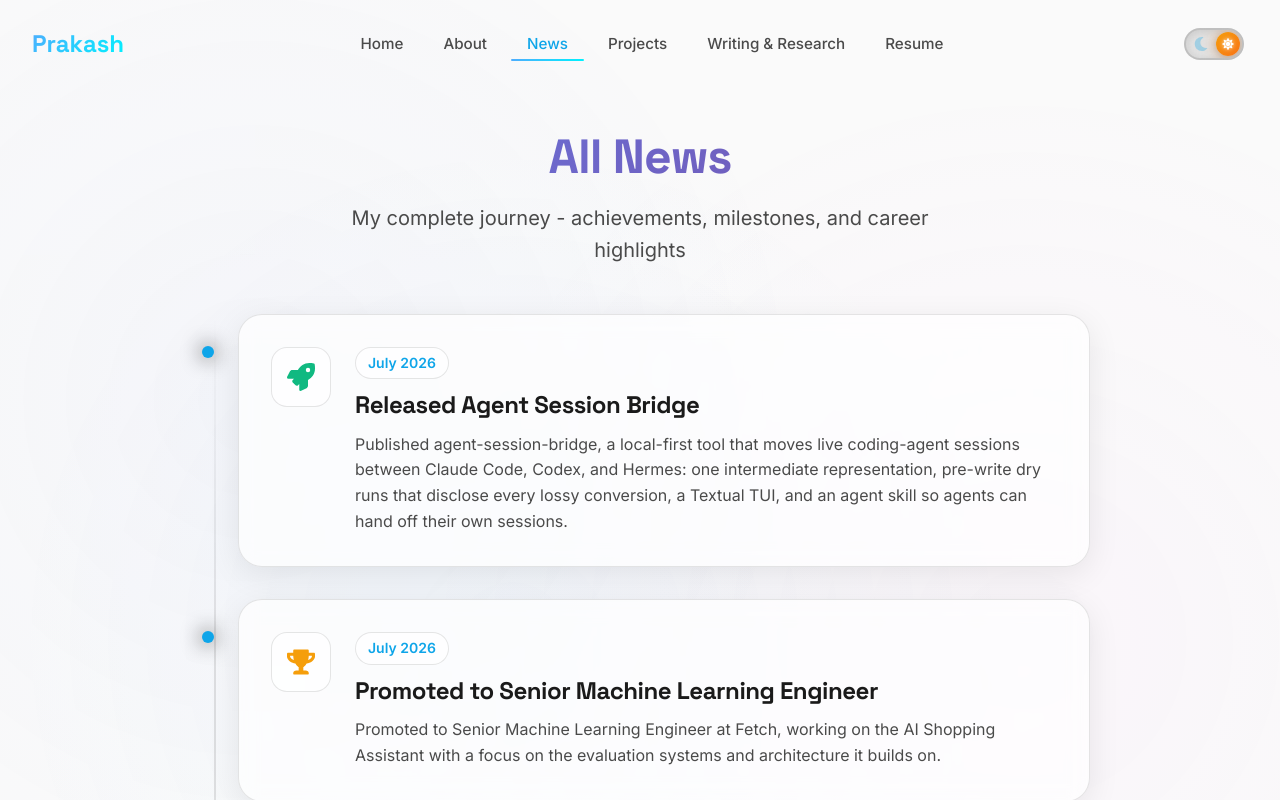
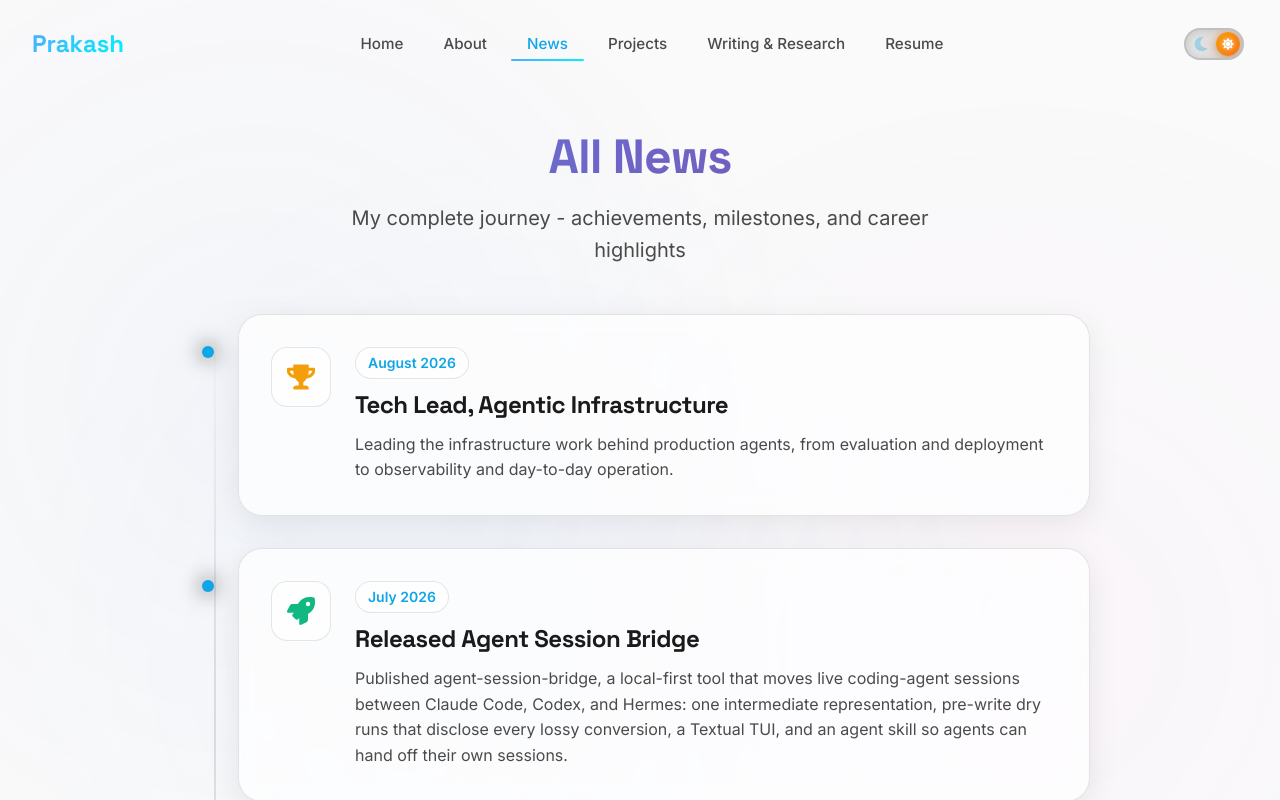
Before and after one commit to connectwithprakash/connectwithprakash.github.io, a React (Vite) app: page /news in a window 1280 px wide. Shown: the top 800 px of the page. Built offline with nearby package versions, Linux system fonts and the light colour scheme.

Commit message:
content: reflect agentic infrastructure tech lead role

```diff
--- a/src/components/About.jsx
+++ b/src/components/About.jsx
@@ -124,7 +124,7 @@ const About = () => {
           <motion.div className="section-header" variants={itemVariants}>
             <h2 className="section-title">About Me</h2>
             <p className="section-subtitle">
-              Senior Machine Learning Engineer building production AI systems
+              Senior Machine Learning Engineer · Tech Lead, Agentic Infrastructure
             </p>
           </motion.div>
 
@@ -135,9 +135,10 @@ const About = () => {
                   What I Do
                 </h3>
                 <p>
-                  I'm a <strong>Senior Machine Learning Engineer</strong> at Fetch, where I work on
-                  production AI systems built on <strong>LLMs</strong> and{' '}
-                  <strong>multi-agent architectures</strong>. I shipped an{' '}
+                  I'm a <strong>Senior Machine Learning Engineer</strong> at Fetch and work as{' '}
+                  <strong>Tech Lead for Agentic Infrastructure</strong>. I lead the infrastructure work
+                  behind production agents, from evaluation and deployment to observability and day-to-day
+                  operation. I shipped an{' '}
                   <strong>AI Shopping Assistant</strong> to a 200K-user experiment and worked on a
                   multi-agent matching framework that <strong>unlocked $165M in GMV</strong> with
                   LLM-as-a-Judge guardrails at 97% accuracy.
@@ -213,7 +214,7 @@ const About = () => {
                     <h4>Senior Machine Learning Engineer</h4>
                     <span className="timeline-role-date">Jul 2026 - Present</span>
                     <p className="timeline-desc">
-                      Working on Fetch's AI Shopping Assistant, a self-improving agentic system, with a focus on evaluation systems and supporting architecture.
+                      Leading the infrastructure work behind Fetch's production agents, from evaluation and deployment to observability and day-to-day operation.
                     </p>
                   </div>
                   <div className="timeline-role">
--- a/src/components/StructuredData.jsx
+++ b/src/components/StructuredData.jsx
@@ -17,7 +17,7 @@ const personData = {
   '@id': `${SITE_URL}/#person`,
   name: 'Prakash Chaudhary',
   jobTitle: 'Senior Machine Learning Engineer',
-  description: 'Senior Machine Learning Engineer working on agentic systems, evaluation, and the infrastructure around them.',
+  description: 'Senior Machine Learning Engineer and Tech Lead for Agentic Infrastructure, working on production agents, evaluation, and the systems around them.',
   url: SITE_URL,
   image: `${SITE_URL}/assets/og-image.png`,
   sameAs: [
@@ -52,7 +52,7 @@ const websiteData = {
   '@id': `${SITE_URL}/#website`,
   url: SITE_URL,
   name: SITE_NAME,
-  description: 'Portfolio of Prakash Chaudhary, a Senior Machine Learning Engineer working on agentic systems, evaluation, and production ML.',
+  description: 'Portfolio of Prakash Chaudhary, a Senior Machine Learning Engineer and Tech Lead for Agentic Infrastructure working on production agents, evaluation, and production ML.',
   publisher: {
     '@id': `${SITE_URL}/#person`,
   },
--- a/src/content/projects/ai-shopping-assistant.md
+++ b/src/content/projects/ai-shopping-assistant.md
@@ -1,10 +1,11 @@
 ---
 id: ai-shopping-assistant
 title: AI Shopping Assistant
-shortDescription: Multimodal AI assistant powering a 200K-user experiment, enabling natural language product discovery, offers, and rewards optimization on iOS.
+shortDescription: Multimodal AI assistant that powered a 200K-user experiment, enabling natural language product discovery, offers, and rewards optimization on iOS.
 category: agentic-ai
-status: in-progress
+status: completed
 startDate: 2025-10
+endDate: 2026-08
 importance: 1
 featured: true
 tags: [Agentic AI, LLM, Multimodal AI, ReAct Pattern, MCP, Production ML, E-commerce, Shopping Assistant]
@@ -24,7 +25,7 @@ demo: null
 
 ## Overview
 
-Designed and deployed a multimodal AI shopping assistant that helps users discover products, find offers, maximize points, and personalize their shopping experiences across 300+ retail partners. The system powers a 200K-user holdout experiment on iOS, with intelligent, conversational interactions and sub-second response times.
+Designed and deployed a multimodal AI shopping assistant that helped users discover products, find offers, maximize points, and personalize their shopping experiences across 300+ retail partners. The system powered a 200K-user holdout experiment on iOS, with intelligent, conversational interactions and sub-second response times.
 
 ## Problem Statement
 
--- a/src/data/newsData.js
+++ b/src/data/newsData.js
@@ -1,4 +1,11 @@
 export const newsItems = [
+  {
+    date: 'August 2026',
+    icon: 'trophy',
+    title: 'Tech Lead, Agentic Infrastructure',
+    description: 'Leading the infrastructure work behind production agents, from evaluation and deployment to observability and day-to-day operation.',
+    color: 'var(--neon-yellow)',
+  },
   {
     date: 'July 2026',
     icon: 'rocket',
@@ -9,7 +16,7 @@ export const newsItems = [
   {
     date: 'July 2026',
     icon: 'trophy',
-    title: 'Promoted to Senior Machine Learning Engineer',
+    title: 'Senior Machine Learning Engineer',
     description: 'Promoted to Senior Machine Learning Engineer at Fetch, working on the AI Shopping Assistant with a focus on the evaluation systems and architecture it builds on.',
     color: 'var(--neon-yellow)',
   },
--- a/src/pages/Home.jsx
+++ b/src/pages/Home.jsx
@@ -9,8 +9,8 @@ const Home = () => {
     <>
       <SEO
         title={null}
-        description="Senior Machine Learning Engineer working on agentic systems, evaluation, and the infrastructure around them."
-        keywords="Senior Machine Learning Engineer, agentic systems, evaluation, MLOps, computer vision"
+        description="Senior Machine Learning Engineer and Tech Lead for Agentic Infrastructure, working on production agents, evaluation, and the systems around them."
+        keywords="Senior Machine Learning Engineer, Tech Lead, Agentic Infrastructure, agentic systems, evaluation, MLOps, computer vision"
         url="/"
       />
       <StructuredData type="home" />
--- a/vite.config.js
+++ b/vite.config.js
@@ -86,12 +86,16 @@ export default defineConfig({
           'vendor-motion': ['framer-motion'],
           // Markdown rendering - only needed for blog/project pages
           'vendor-markdown': ['react-markdown', 'remark-gfm', 'rehype-highlight', 'rehype-raw'],
-          // Mermaid diagrams - only loaded when needed (lazy)
-          'vendor-mermaid': ['mermaid'],
           // Comments - only on blog posts
           'vendor-giscus': ['@giscus/react'],
         },
       },
+      onwarn(warning, warn) {
+        // gray-matter contains an intentional eval in a third-party parser.
+        // Keep other Rollup warnings visible.
+        if (warning.code === 'EVAL' && warning.id?.includes('/gray-matter/')) return;
+        warn(warning);
+      },
     },
   },
 })
```
Also changed, not shown: public/cv.md (+2 -0 lines), public/resume.md (+2 -1 lines), 2 other files (tests, documents, lock files or other folders).
